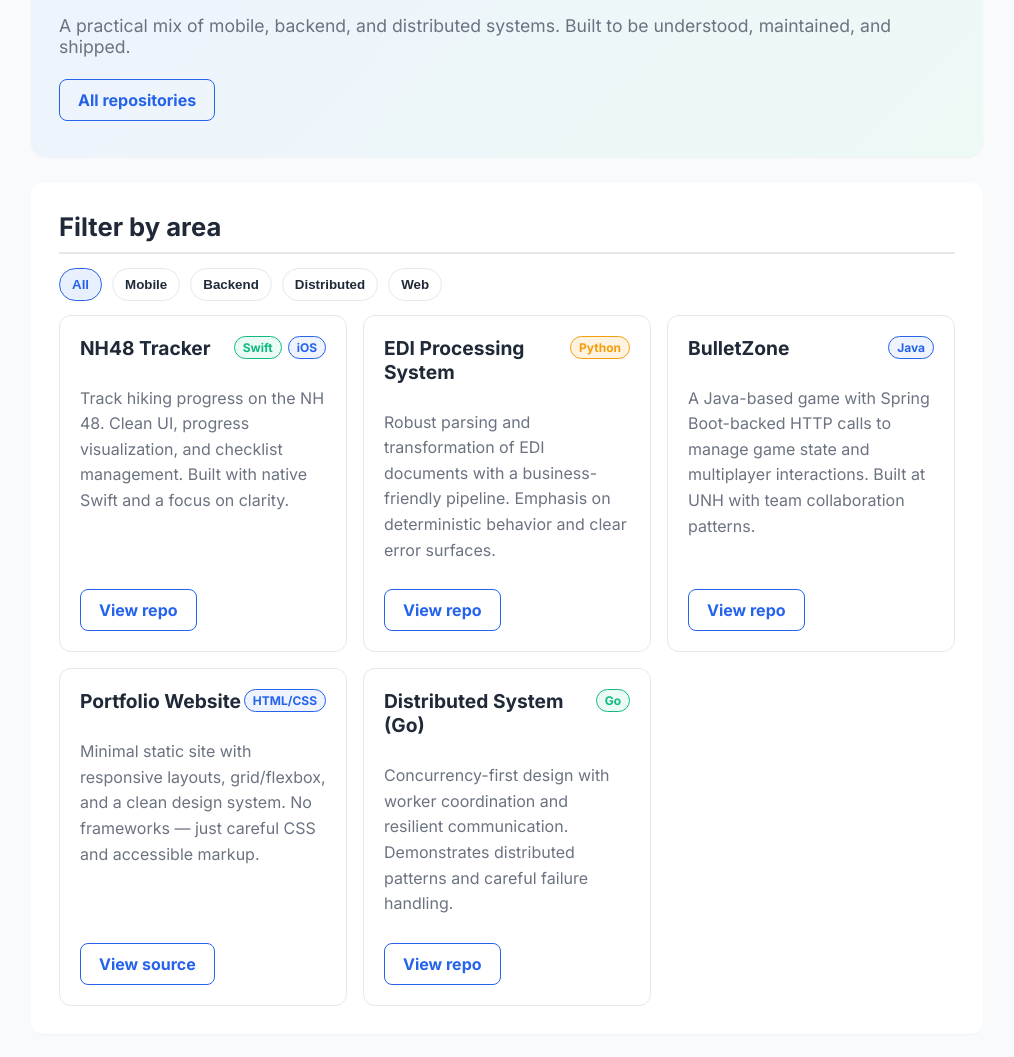
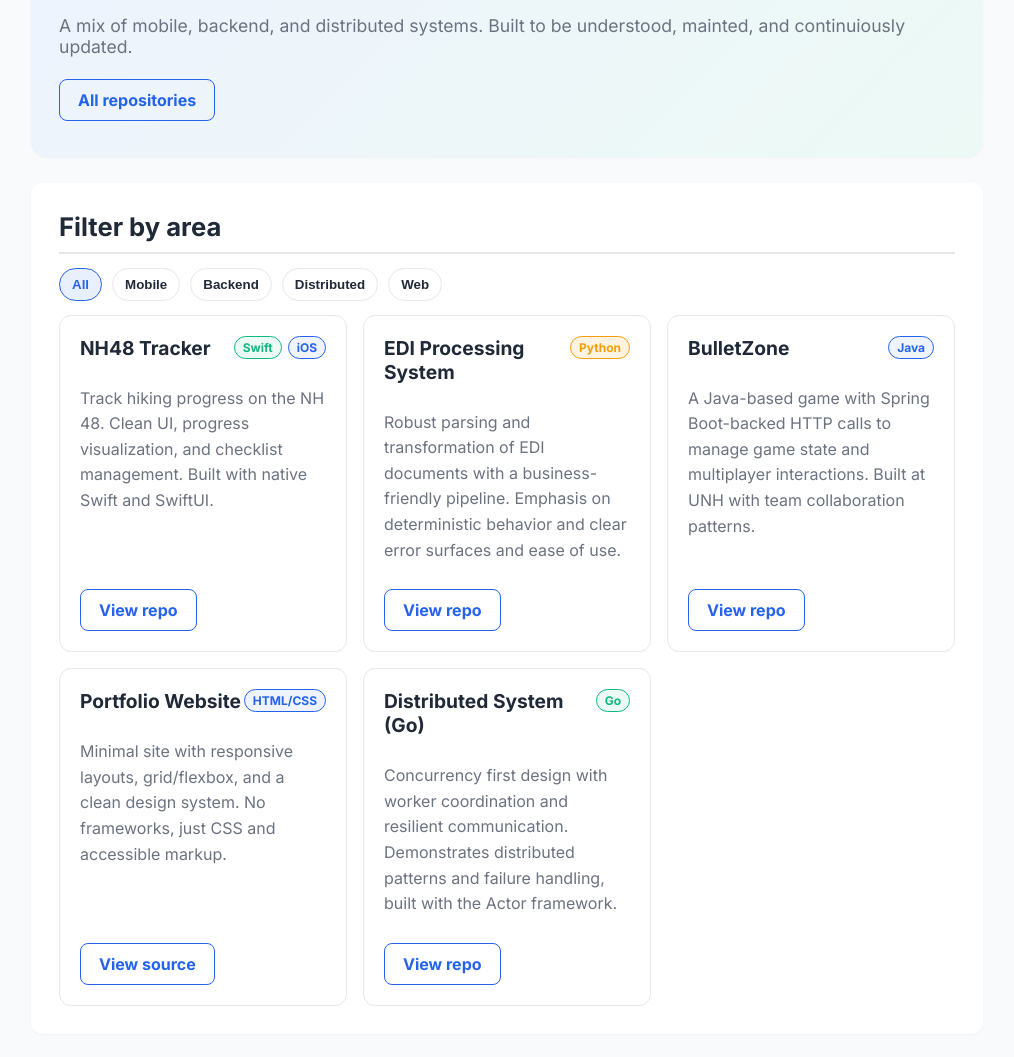
Before and after one commit to kylefgoodwin/kylefgoodwin.github.io, a plain HTML site: page projects.html in a window 1280 px wide. Shown: the part 203-1260 px from the top of the page, without its empty margins (133-1147 px from the left). Drawn offline with Linux system fonts and the light colour scheme.

Commit message:
Dashes/grammar

```diff
--- a/projects.html
+++ b/projects.html
@@ -25,7 +25,7 @@
     <div class="container">
       <header class="hero" style="text-align:left;">
         <h1 style="margin-top:0;">Selected projects</h1>
-        <p class="subtitle">A practical mix of mobile, backend, and distributed systems. Built to be understood, maintained, and shipped.</p>
+        <p class="subtitle">A mix of mobile, backend, and distributed systems. Built to be understood, mainted, and continuiously updated.</p>
         <div class="cta-container" style="justify-content:flex-start;">
           <a href="https://github.com/kylefgoodwin?tab=repositories" class="btn btn-secondary" target="_blank" rel="noopener">All repositories</a>
         </div>
@@ -52,7 +52,7 @@
               </div>
             </div>
             <p class="card-desc">
-              Track hiking progress on the NH 48. Clean UI, progress visualization, and checklist management. Built with native Swift and a focus on clarity.
+              Track hiking progress on the NH 48. Clean UI, progress visualization, and checklist management. Built with native Swift and SwiftUI.
             </p>
             <div class="card-actions">
               <a class="btn btn-secondary" href="https://github.com/kylefgoodwin/NH48" target="_blank" rel="noopener">View repo</a>
@@ -68,7 +68,7 @@
               </div>
             </div>
             <p class="card-desc">
-              Robust parsing and transformation of EDI documents with a business-friendly pipeline. Emphasis on deterministic behavior and clear error surfaces.
+              Robust parsing and transformation of EDI documents with a business-friendly pipeline. Emphasis on deterministic behavior and clear error surfaces and ease of use.
             </p>
             <div class="card-actions">
               <a class="btn btn-secondary" href="https://github.com/kylefgoodwin/EDI-Project" target="_blank" rel="noopener">View repo</a>
@@ -100,7 +100,7 @@
               </div>
             </div>
             <p class="card-desc">
-              Minimal static site with responsive layouts, grid/flexbox, and a clean design system. No frameworks — just careful CSS and accessible markup.
+              Minimal site with responsive layouts, grid/flexbox, and a clean design system. No frameworks, just CSS and accessible markup.
             </p>
             <div class="card-actions">
               <a class="btn btn-secondary" href="https://github.com/kylefgoodwin/kylefgoodwin.github.io" target="_blank" rel="noopener">View source</a>
@@ -116,7 +116,7 @@
               </div>
             </div>
             <p class="card-desc">
-              Concurrency-first design with worker coordination and resilient communication. Demonstrates distributed patterns and careful failure handling.
+              Concurrency first design with worker coordination and resilient communication. Demonstrates distributed patterns and failure handling, built with the Actor framework.
             </p>
             <div class="card-actions">
               <a class="btn btn-secondary" href="https://github.com/kylefgoodwin/722_3P" target="_blank" rel="noopener">View repo</a>
```
